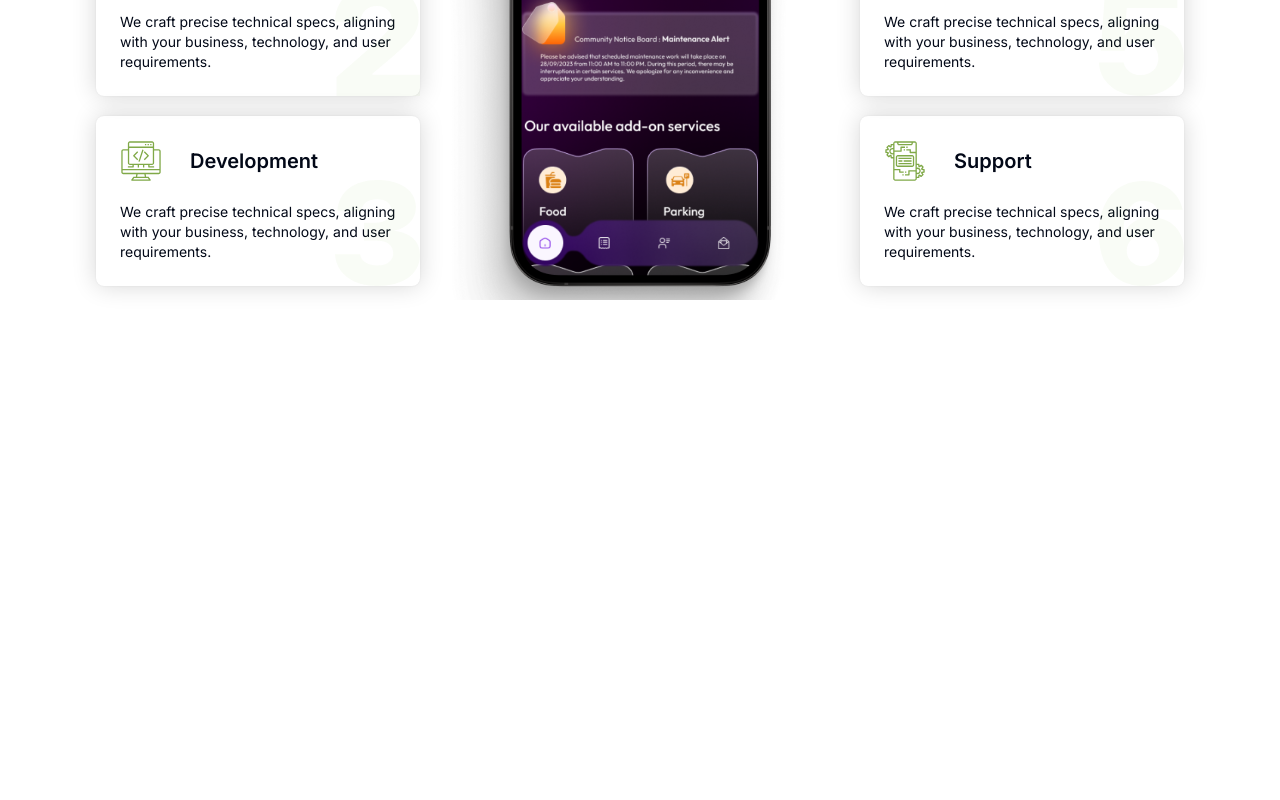
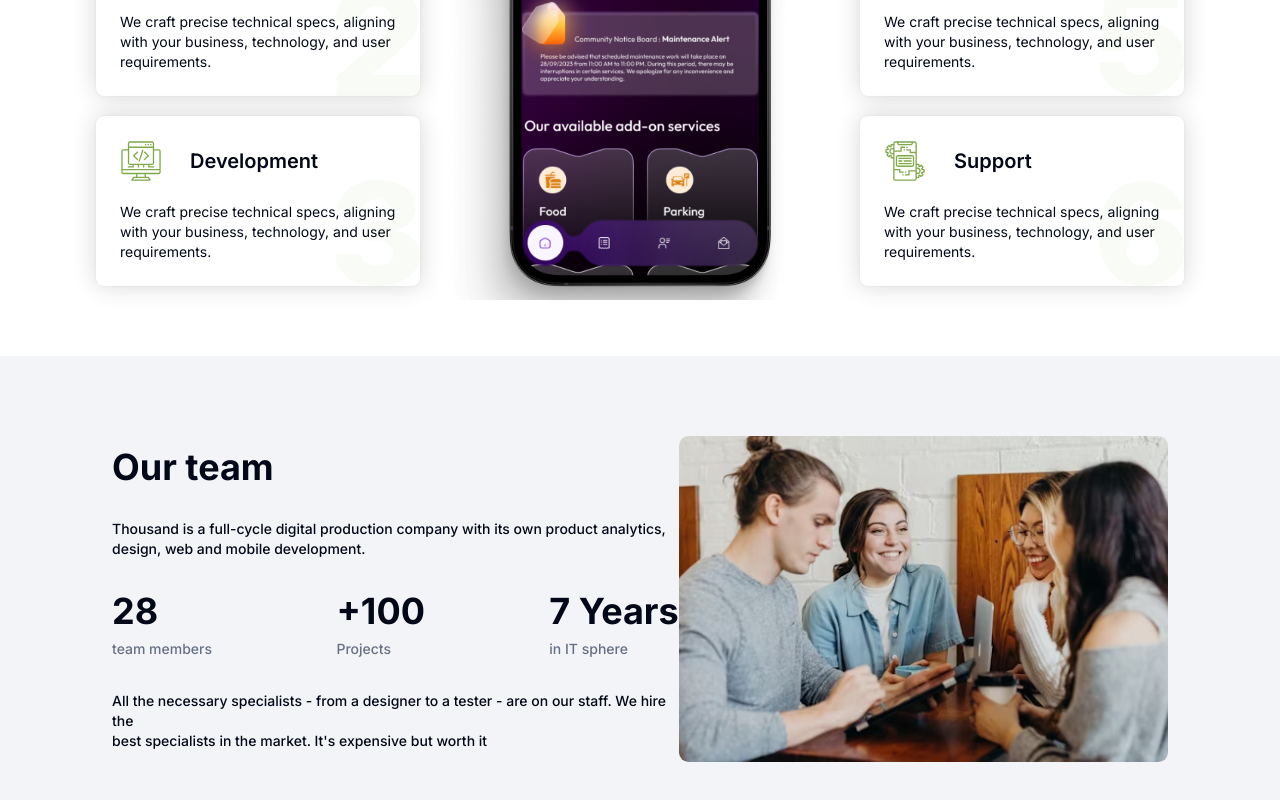
Before and after one commit to tejasvi8686/Assigment_LandingPage, a Next.js app: page / in a window 1280 px wide. Shown: the part 3807-4607 px from the top of the page. Before the commit the page ends 4163 px from the top, so only its background shows below. Built offline with nearby package versions, Linux system fonts and the light colour scheme.

Commit message:
team section done

```diff
--- a/app/page.tsx
+++ b/app/page.tsx
@@ -5,6 +5,7 @@ import Hero from "@/components/Hero";
 import Navbar from "@/components/Navbar";
 import Planet from "@/components/Planet";
 import Projects from "@/components/Projects";
+import Team from "@/components/Team";
 
 
 export default function Home() {
@@ -17,6 +18,7 @@ export default function Home() {
       <Developed />
       <Discuss />
       <Application />
+      <Team />
     </main>
   );
 }
--- a/components/Application.tsx
+++ b/components/Application.tsx
@@ -14,7 +14,7 @@ type CardData = {
 
 const Application: React.FC = () => {
   return (
-    <section className="sm:container sm:px-24 sm:py-14 px-4 py-6">
+    <section className="sm:container sm:px-24 sm:py-14 px-4 py-10">
       <h2 className="font-bold sm:text-4xl text-3xl pb-12">Application Development Stages</h2>
       <div className="flex sm:flex-row flex-col justify-between">
         <div className="flex flex-col gap-5">
--- /dev/null
+++ b/components/Team.tsx
@@ -0,0 +1,45 @@
+import React from "react";
+import Image from "next/image";
+import People from "@/public/assets/people.svg";
+
+const Team = () => {
+  return (
+    <section className="sm:container sm:px-28 sm:py-20 px-4 py-16 bg-[#F2F4F7]">
+      <div className="flex sm:flex-row flex-col-reverse items-center sm:gap-0 gap-8 justify-between">
+        <div className="flex flex-col gap-8">
+          <h1 className="font-bold sm:text-4xl text-3xl">Our team</h1>
+          <p className="text-sm font-medium">
+            Thousand is a full-cycle digital production company with its own
+            product analytics, <br /> design, web and mobile development.
+          </p>
+
+          <div className="flex flex-row justify-between items-center">
+            <div className="flex flex-col gap-2 ">
+              <h3 className="font-bold sm:text-4xl text-3xl">28</h3>
+              <p className="text-[#667085] font-medium text-sm">team members</p>
+            </div>
+            <div className="flex flex-col gap-2 ">
+              <h3 className="font-bold sm:text-4xl text-3xl">+100</h3>
+              <p className="text-[#667085] font-medium text-sm">Projects</p>
+            </div>
+            <div className="flex flex-col gap-2 ">
+              <h3 className="font-bold sm:text-4xl text-3xl">7 Years</h3>
+              <p className="text-[#667085] font-medium text-sm">in IT sphere</p>
+            </div>
+          </div>
+
+          <p className="text-sm font-medium">
+            All the necessary specialists - from a designer to a tester - are on
+            our staff. We hire the <br /> best specialists in the market. It's
+            expensive but worth it
+          </p>
+        </div>
+        <div>
+          <Image src={People} height={400} width={500} alt="" />
+        </div>
+      </div>
+    </section>
+  );
+};
+
+export default Team;
```
Also changed, not shown: public/assets/people.svg (added).
